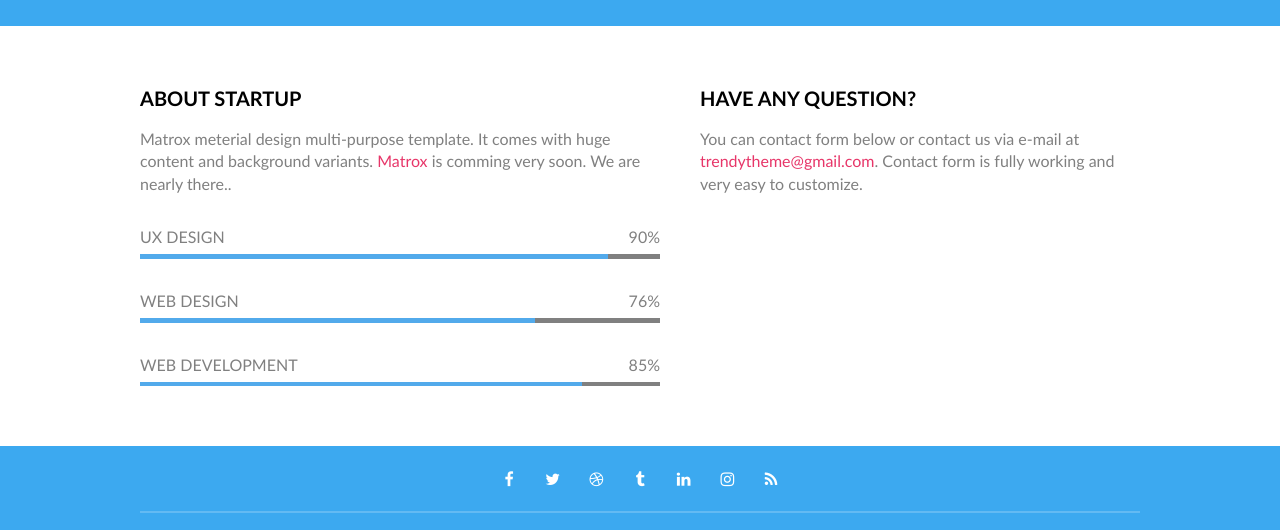
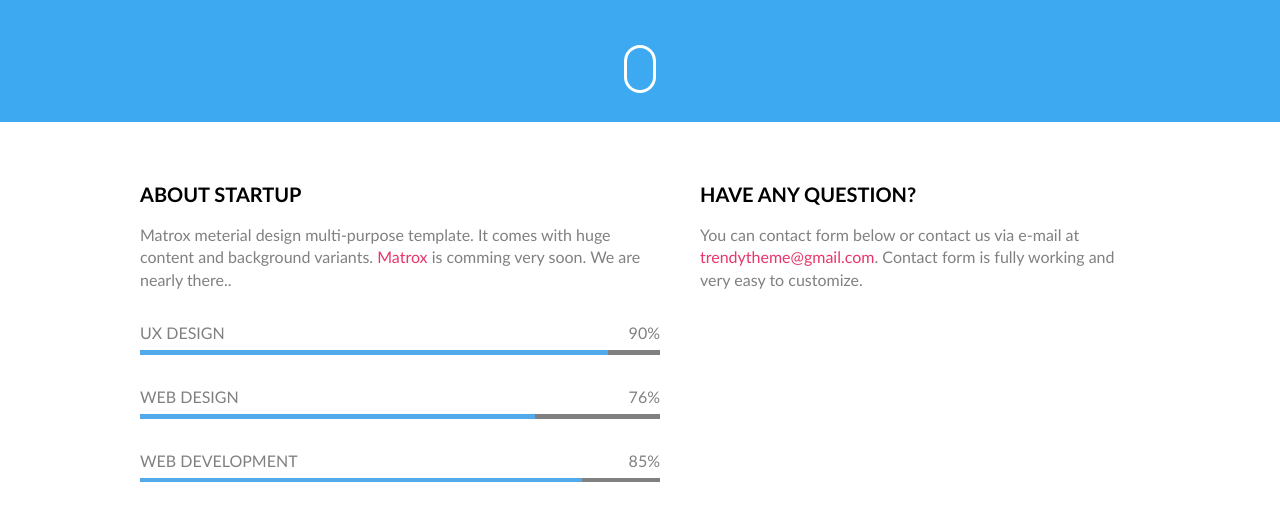
Before and after one commit to Gintaras68/web-dev-3-coming-soon, a website: page index.html in a window 1280 px wide. Shown: the part 454-984 px from the top of the page. Drawn offline with Linux system fonts and the light colour scheme.

Commit message:
mouse element  with animation

```diff
--- /dev/null
+++ b/css/components/mouse.css
@@ -0,0 +1,40 @@
+.mouse {
+  position: relative;
+  width: 2em;
+  height: 3em;
+  font-size: 1rem;
+  border: 0.2em solid white;
+  border-radius: 2em;
+  text-align: center;
+}
+
+.mouse::before {
+  position: absolute;
+  content: '';
+  width: 0.3em;
+  height: 0.5em;
+  top: 0.4em;
+  left: 0.7em;
+  left: 50%;
+  transform: translateX(-50%);
+  background-color: white;
+  border-radius: 0.15em;
+  animation: whell-down 1s infinite ease-in-out;
+}
+
+@keyframes whell-down {
+  0% {
+    top: 0.4em;
+    opacity: 0;
+  }
+  20% {
+    opacity: 1;
+  }
+  70% {
+    opacity: 1;
+  }
+  100% {
+    top: 1.8em;
+    opacity: 0;
+  }
+}
--- a/css/pages/home.css
+++ b/css/pages/home.css
@@ -8,6 +8,7 @@
 /* ---   components  ---*/
 @import '../components/clock.css';
 @import '../components/progress-bar.css';
+@import '../components/mouse.css';
 
 /* ---   custom syles  ---*/
 .hero-content {
--- a/index.html
+++ b/index.html
@@ -51,6 +51,10 @@
             <div class="value">39</div>
             <div class="label">seconds</div>
           </div>
+        </div>
+
+        <div class="mouse">
+          <div class="mouse-whell"></div>
         </div>
       </div>
     </section>
```
